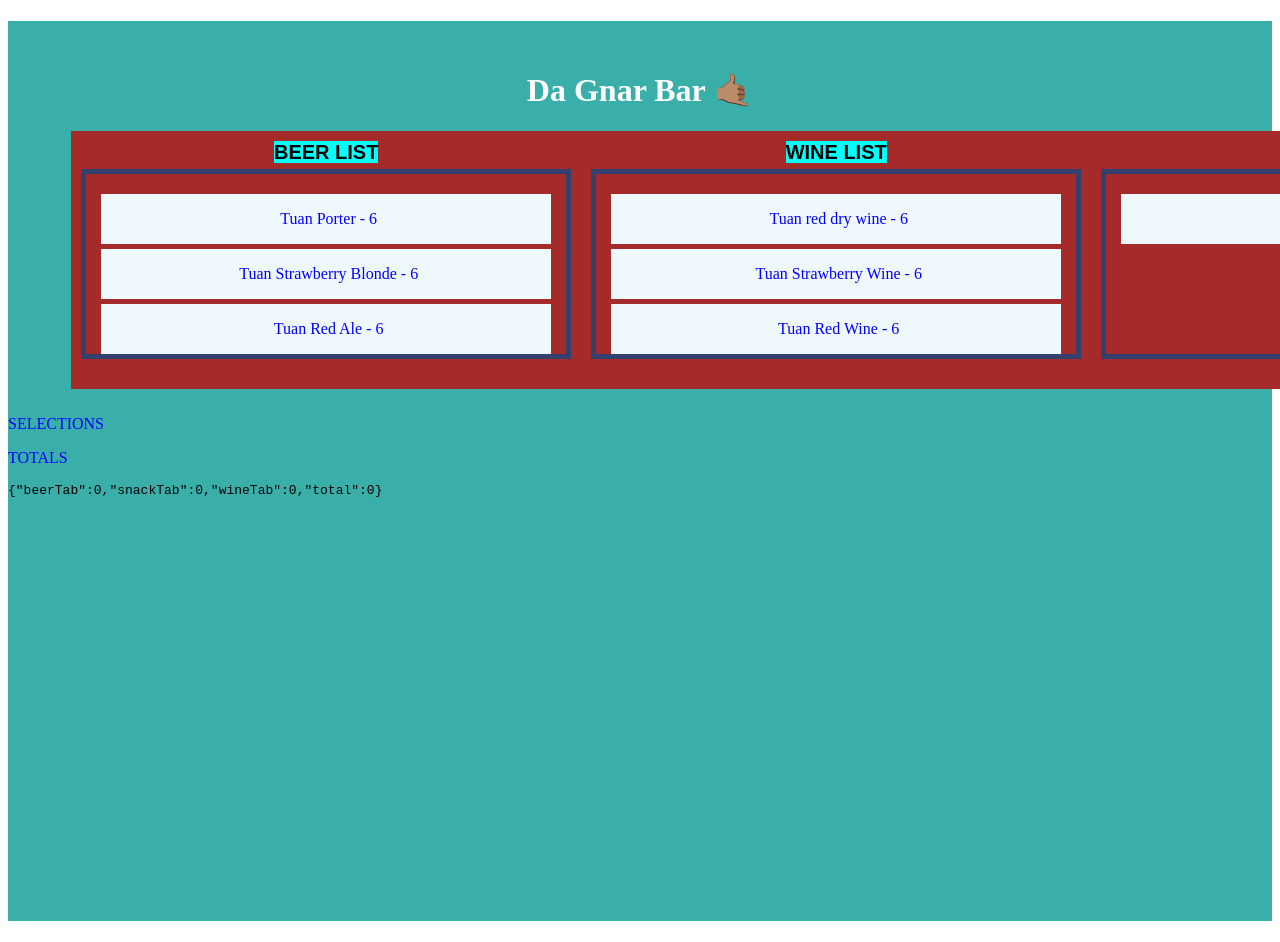
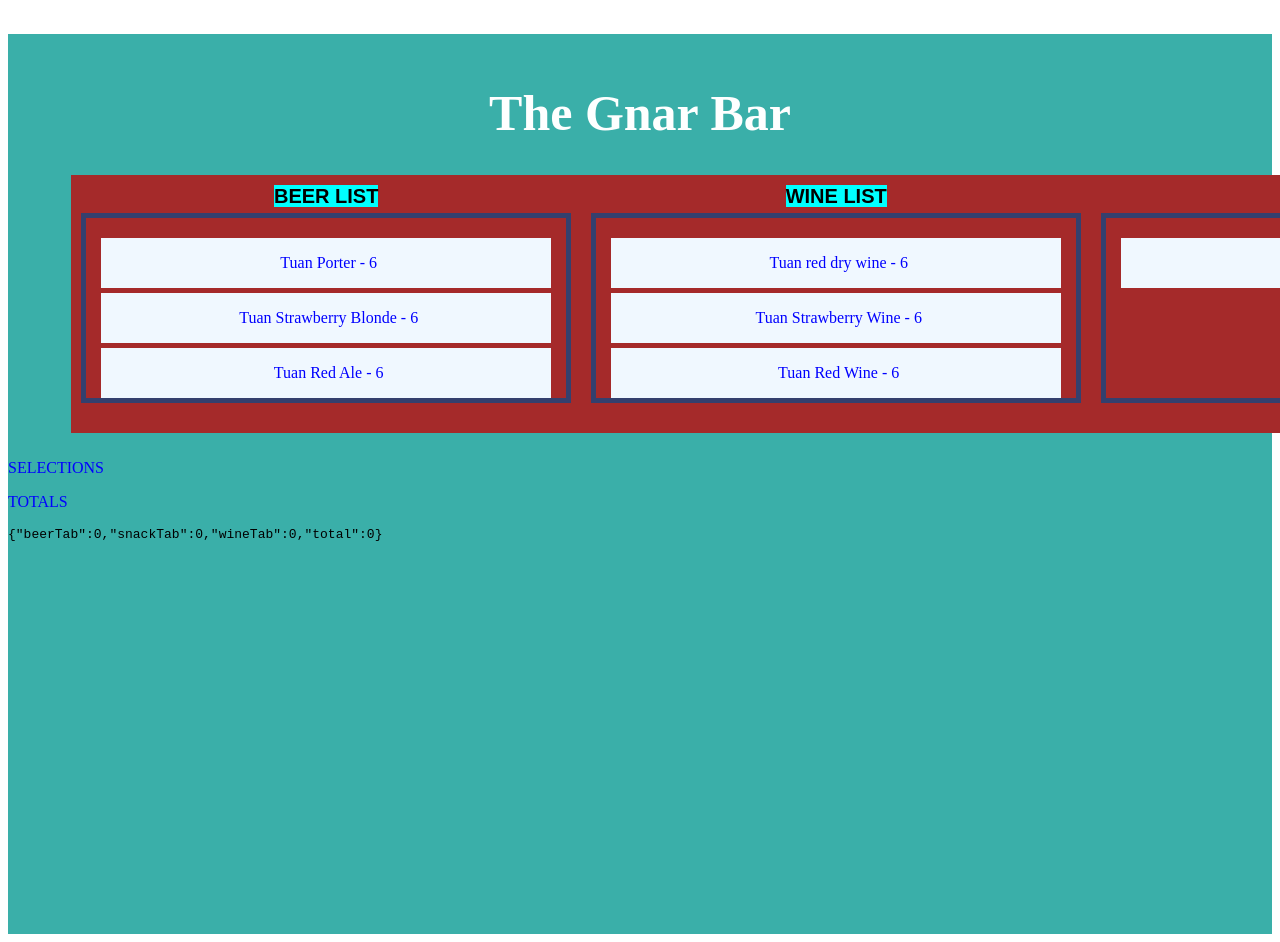
Before and after one commit to frankmeza/gnar-bar, a React app in the folder client/: page / in a window 1280 px wide. Shown: the top 942 px of the page. Built offline with nearby package versions, Linux system fonts and the light colour scheme; the HTML template or start-up script is replaced by a standard one.

Commit message:
add header class

```diff
--- a/client/src/app.scss
+++ b/client/src/app.scss
@@ -15,3 +15,9 @@ p {
   margin-left: 5%;
   margin-right: 5%;
 }
+.header {
+  text-align: center;
+  font-size: 50px;
+  color: #feffff;
+  padding-top: 50px;
+}
--- a/client/src/app.tsx
+++ b/client/src/app.tsx
@@ -36,7 +36,7 @@ const App = () => {
 
     return (
         <div className="main-container">
-            <h1 style={{ textAlign: "center", color: "#feffff", paddingTop: "50px" }}>Da Gnar Bar 🤙🏽</h1>
+            <h1 className="header">The Gnar Bar</h1>
             <div className="list-container">
                 <SelectionList
                     itemType={ItemType.BEER}
```
